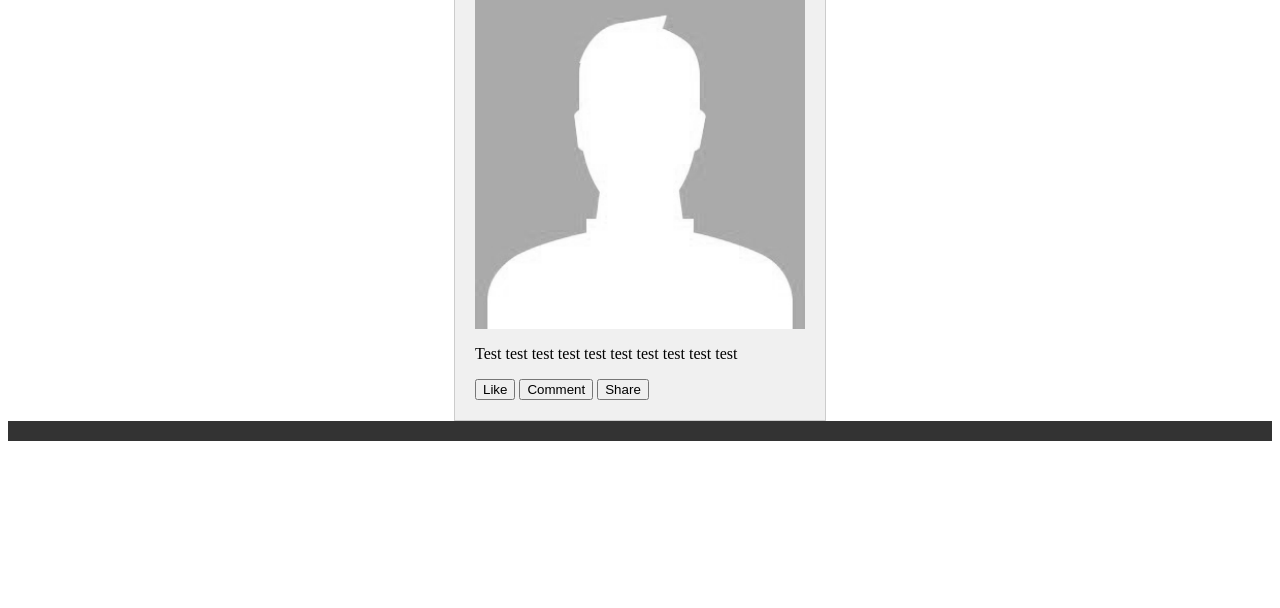
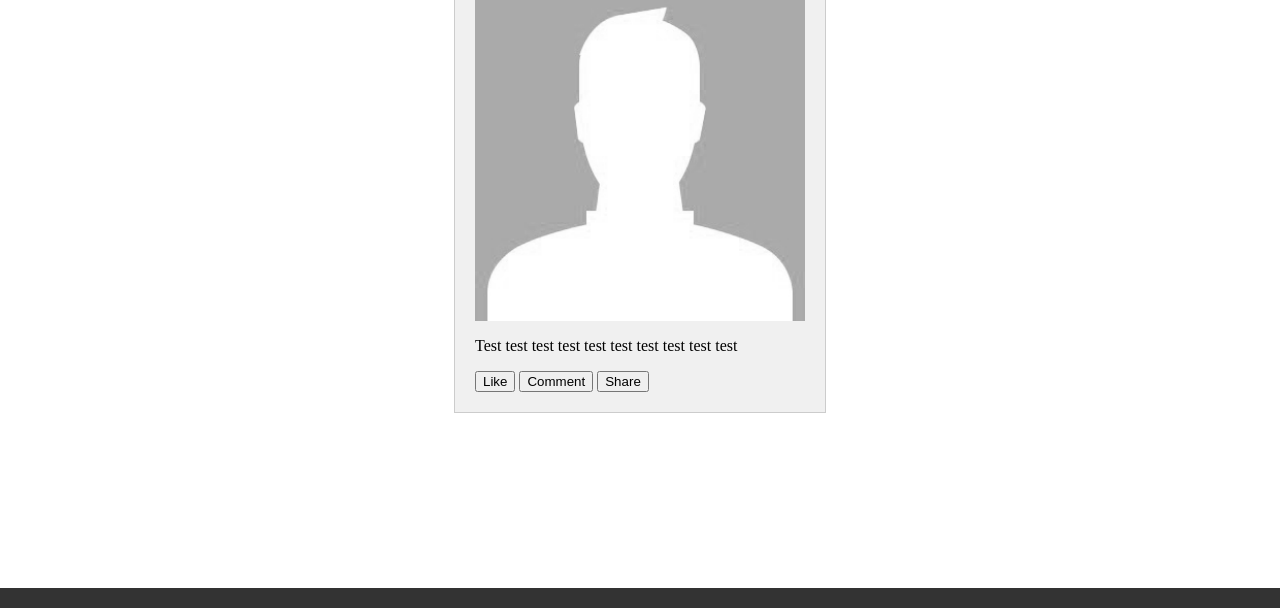
Before and after one commit to M1ngiii/WAD-homework, a plain HTML site: page root/index.html in a window 1280 px wide. Shown: the part 192-800 px from the top of the page. Drawn offline with Linux system fonts and the light colour scheme.

Commit message:
Small changes
nav bar changes + footer

```diff
--- a/root/src/css/addPost.css
+++ b/root/src/css/addPost.css
@@ -10,7 +10,14 @@ header {
 
 header nav {
     display: flex;
-    text-align: left;
+    text-align: center;
+}
+
+body {
+    display: flex;
+    flex-direction: column;
+    min-height: 100vh;
+    margin: 0;
 }
 
 nav a {
@@ -30,3 +37,12 @@ nav a:hover {
     margin: 0px 10px;
     display: flex;
 }
+
+footer {
+    display: flex;
+    background-color: #333;
+    color: #fff;
+    padding: 10px 0;
+    text-align: center;
+    margin-top: auto;
+}
--- a/root/src/css/style.css
+++ b/root/src/css/style.css
@@ -14,7 +14,7 @@ header {
     margin: 0px 10px;
 }
 
-nav {
+header nav {
     display: flex;
     align-items: center;
 }
@@ -45,12 +45,20 @@ nav a:hover {
     max-width: 700px;
 }
 
+body {
+    display: flex;
+    flex-direction: column;
+    min-height: 100vh;
+    margin: 0;
+}
+
 footer {
     display: flex;
     background-color: #333;
     color: #fff;
     padding: 10px 0;
     text-align: center;
+    margin-top: auto;
 }
 
 section {
```
Also changed, not shown: root/addPost.html (+1 -1 lines).
